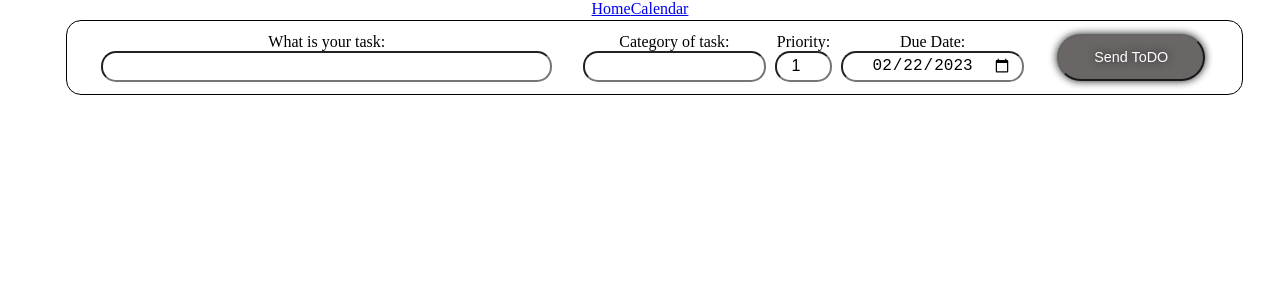
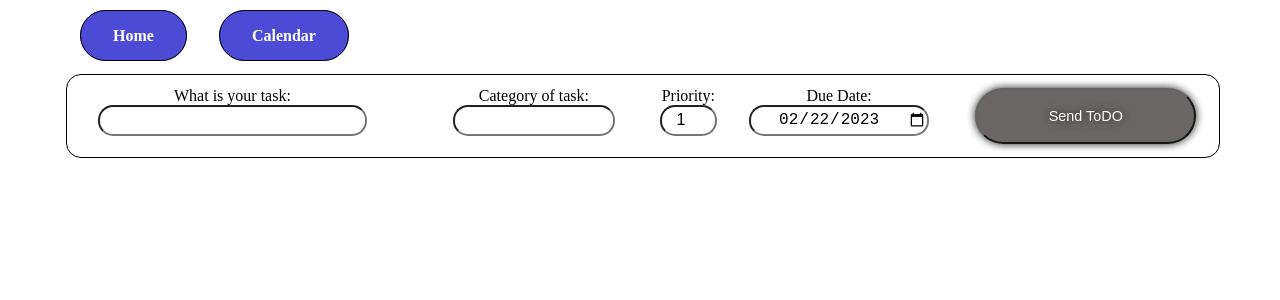
Before and after one commit to iwosmartbear/ToDoList-Forntend, a React (Create React App) app: page / in a window 1280 px wide. Shown: the top 300 px of the page. Built offline with nearby package versions, Linux system fonts and the light colour scheme; no server answers.

Commit message:
Change navigation styling

```diff
--- a/src/App.css
+++ b/src/App.css
@@ -4,5 +4,5 @@
 
 .App{
   text-align: center;
-  width: 90vw;
+  width: 100%;
 }
--- a/src/components/Header/Header.css
+++ b/src/components/Header/Header.css
@@ -1,4 +1,8 @@
 .header{
+    position: relative;
     text-align: center;
-    width: 100%;
+    width: 90%;
+    display: grid;
+    grid-template-rows: 4.5rem 5.5rem;
+    grid-template-columns: repeat(12, 1fr);
 }
--- /dev/null
+++ b/src/components/NavLinkItem/NavLinkItem.css
@@ -0,0 +1,11 @@
+.mainNav {
+    border: 1px solid black;
+    margin: 1rem;
+    padding: 1rem 2rem;
+    background-color: #4b4bd5;
+    color: white;
+    font-weight: bolder;
+    text-decoration: none;
+    border-radius: 2rem;
+    cursor: grabbing;
+}
--- a/src/components/NavLinkItem/NavLinkItem.tsx
+++ b/src/components/NavLinkItem/NavLinkItem.tsx
@@ -1,4 +1,6 @@
 import {NavLink} from "react-router-dom";
+import './NavLinkItem.css'
+
 interface props {
     to: string;
     className: string;
--- /dev/null
+++ b/src/components/Navigation/Navigation.css
@@ -0,0 +1,8 @@
+.nav {
+    right: 0;
+    display: flex;
+    justify-content: center;
+    text-align: center;
+    width: 100%;
+    grid-area: 1/6/2/8;
+}
--- a/src/components/common/Button/Button.css
+++ b/src/components/common/Button/Button.css
@@ -1,6 +1,6 @@
 Button{
     min-height: 10%;
-    margin: 0.1rem 2vw;
+    margin: 0.1rem;
     background-color: #5a5656;
     opacity: 0.9;
     color: white;
@@ -10,4 +10,5 @@ Button{
     box-shadow: 0 0 1vh black;
     cursor: auto;
     transition: opacity 0.5s;
+    width: 90%;
 }
--- a/src/components/common/Form/Form.css
+++ b/src/components/common/Form/Form.css
@@ -1,10 +1,10 @@
 .main-form{
     display: grid;
-    grid-template-columns: 2.5fr 1fr .3fr 1fr 1fr;
-    vertical-align: bottom;
+    grid-template-columns: 1.5fr .9fr .3fr 1fr 1fr auto;
     width: 100%;
     border: 1px solid black;
     border-radius: 15px;
     margin: 2px;
-    padding: 1%;
+    padding: 1% 0;
+    grid-area: 2/1/3/13;
 }
--- a/src/components/common/Input/Input.css
+++ b/src/components/common/Input/Input.css
@@ -1,9 +1,11 @@
 label{
     margin: 0;
+    padding: 0;
+    width: 90%;
 }
 input{
     border-radius: 15px;
-    padding: 5px 5%;
+    padding: 5px 0;
     text-align: center;
     width: 80%;
     font-size: 1rem;
```
